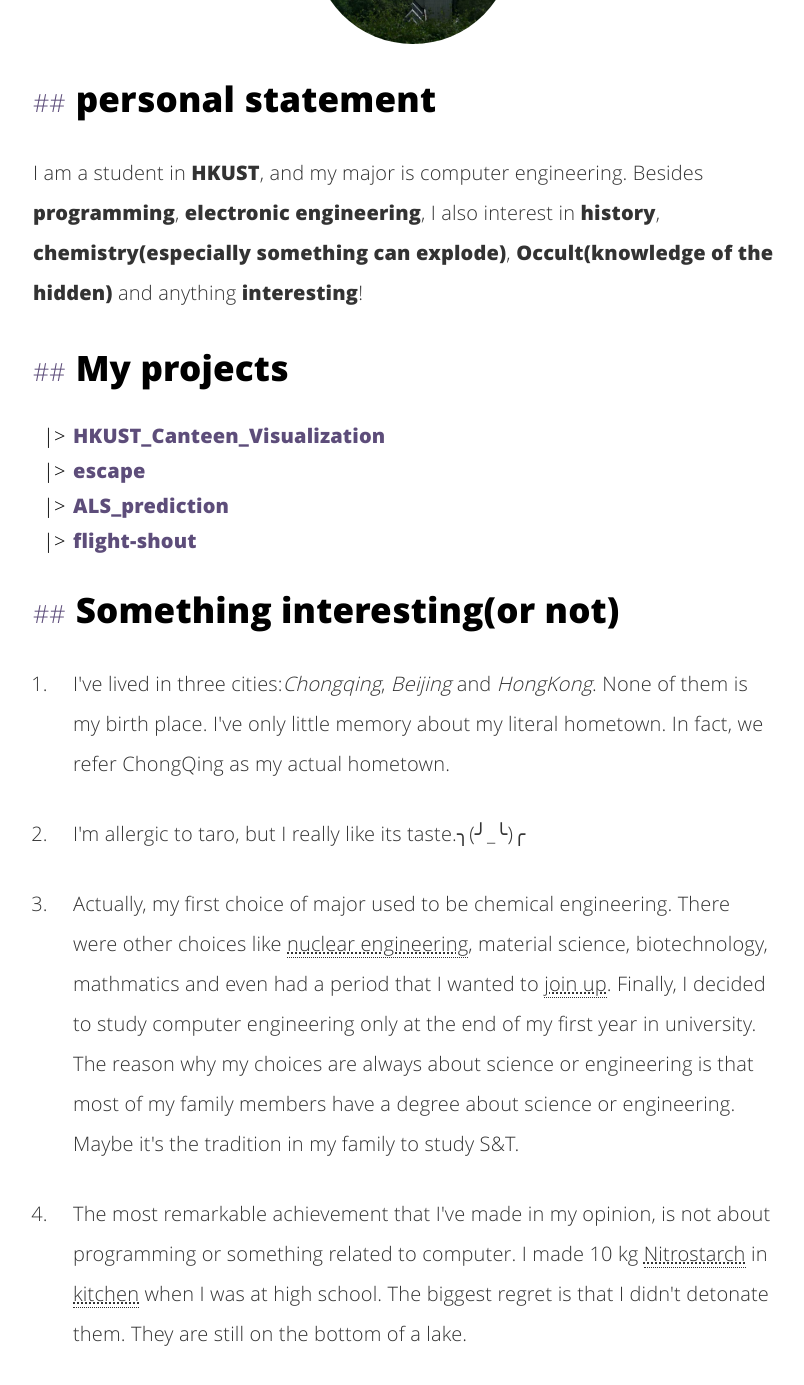
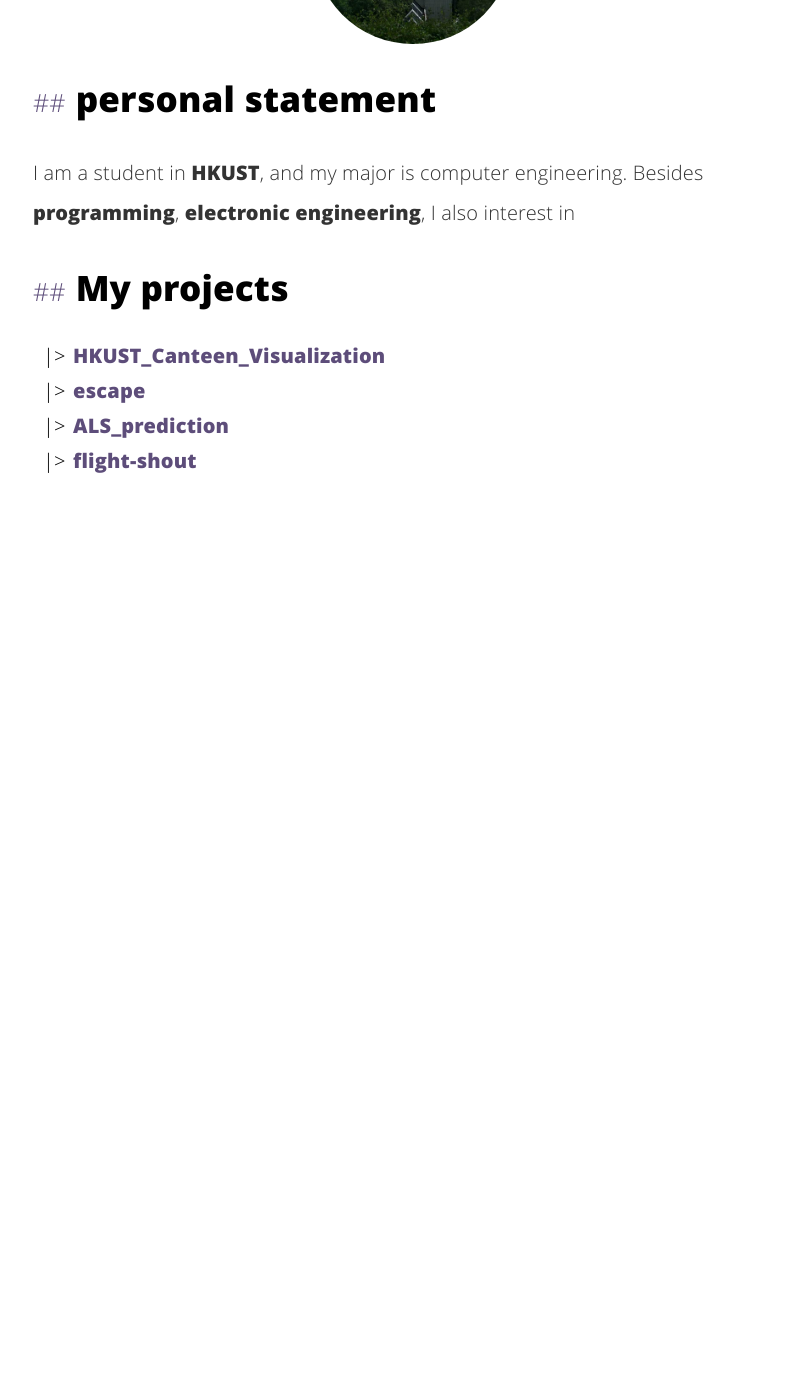
Before and after one commit to az123zx123/personal, a Jekyll site: the page built from about.html, in a window 1280 px wide and 1400 px high, scrolled down 264 px. Shown: the top 1385 px of the window, without its empty margins (227-1031 px from the left). Built offline with Jekyll 4.4.1, drawn with Linux system fonts in a browser that asks for light colours; after the commit the page ends 900 px from its top, so only the background shows below that.

Commit message:
Update about.html

```diff
--- a/about.html
+++ b/about.html
@@ -2,16 +2,14 @@
 layout: minimal
 title: "About me"
 permalink: /about/index.html
-description: "Some description about Li Xiang..."
+description: "Some description about LI Xiang..."
 ---
 
 <img itemprop="image" class="img-rounded about_perfil" src=" https://az123zx123.github.io/personal/profile.jpg" alt="My profile">
 <h2>personal statement</h2>
 <p>
 	I am a student in <b>HKUST</b>, and my major is computer engineering. Besides <b>programming</b>, <b>electronic engineering</b>, I also interest in
-	<b>history</b>, <b>chemistry(especially something can explode)</b>, <b>Occult(knowledge of the hidden)</b> and anything <b>interesting</b>!
-</p>
-
+	</p>
 <h2>My projects</h2>
 
 <div class="aboutme">
@@ -21,17 +19,3 @@ description: "Some description about Li Xiang..."
 	    {% endfor %}
 	</ul>
 </div>
-
-<h2>Something interesting(or not)</h2>
-
-<ol>
-	<li><p>I've lived in three cities:<i>Chongqing</i>, <i>Beijing</i> and <i>HongKong</i>. None of them is my birth place. I've only little memory about my literal
-	hometown. In fact, we refer ChongQing as my actual hometown.</p></li>
-	<li><p>I'm allergic to taro, but I really like its taste.╮(╯_╰)╭ </p></li>
-	<li><p>Actually, my first choice of major used to be chemical engineering. There were other choices like <abbr title="Tsinghua nuclear engineering">nuclear engineering</abbr>, material science,
-	biotechnology, mathmatics and even had a period that I wanted to <abbr title="actually, air force">join up</abbr>. Finally, I decided to study computer engineering only at the end of my first year in university.
-	The reason why my choices are always about science or engineering is that most of my family members have a degree about science or engineering.
-	Maybe it's the tradition in my family to study S&T.</p></li>
-	<li><p>The most remarkable achievement that I've made in my opinion, is not about programming or something related to computer. I made 10 kg
-	<abbr title="a kind of explosive">Nitrostarch</abbr> in <abbr title="very dangerous for layman, don't try">kitchen</abbr> when I was at high school. The biggest regret is that I didn't detonate them. They are still on the bottom of a lake.</p></li>
-</ol>
```
